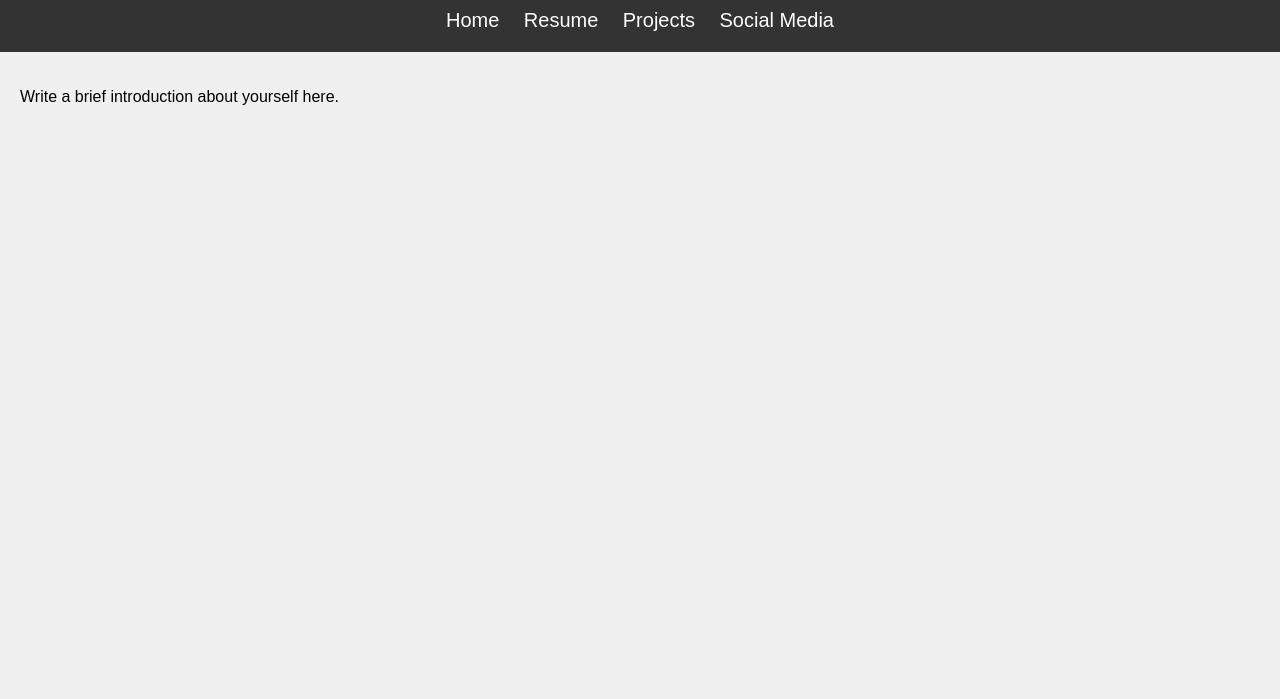
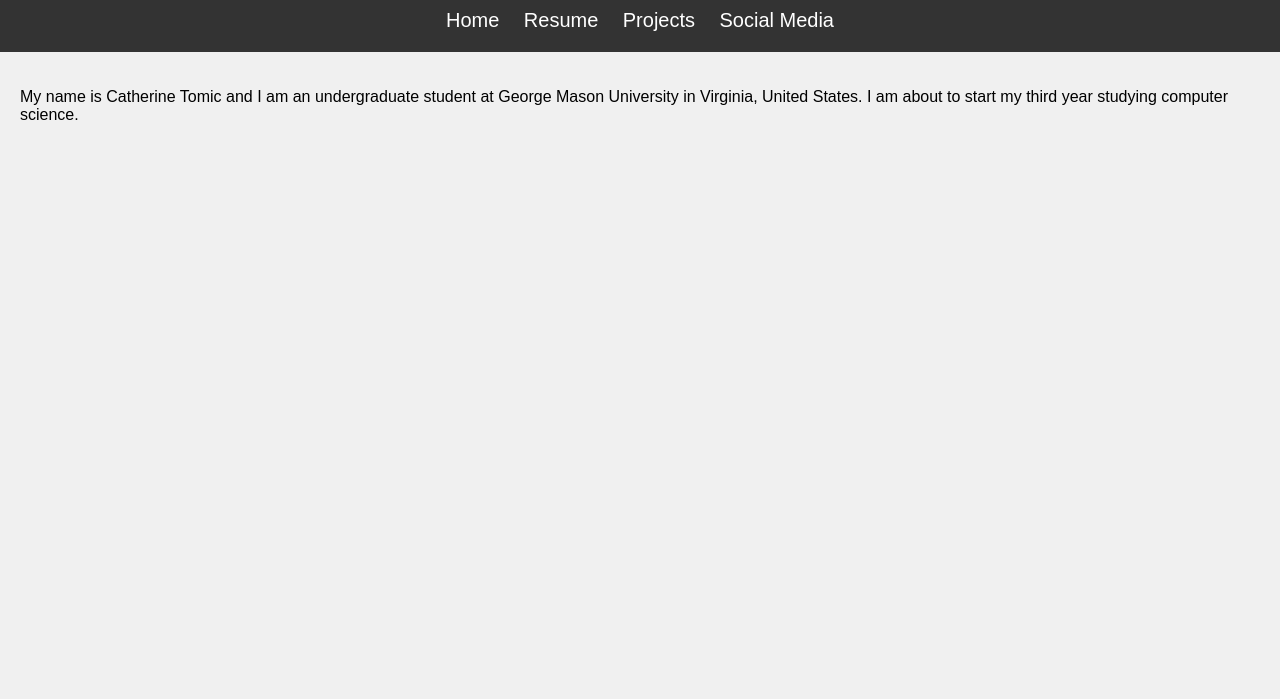
Before and after one commit to catherinetomic/catherinetomic.github.io, a plain HTML site: page about.html in a window 1280 px wide. Shown: the part 101-800 px from the top of the page. Drawn offline with Linux system fonts and the light colour scheme.

Commit message:
About me intro

```diff
--- a/about.html
+++ b/about.html
@@ -52,7 +52,7 @@
 
     <main>
         <!-- Add your "About Me" content here -->
-        <p>Write a brief introduction about yourself here.</p>
+        <p>My name is Catherine Tomic and I am an undergraduate student at George Mason University in Virginia, United States. I am about to start my third year studying computer science.</p>
     </main>
 </body>
 </html>
```
